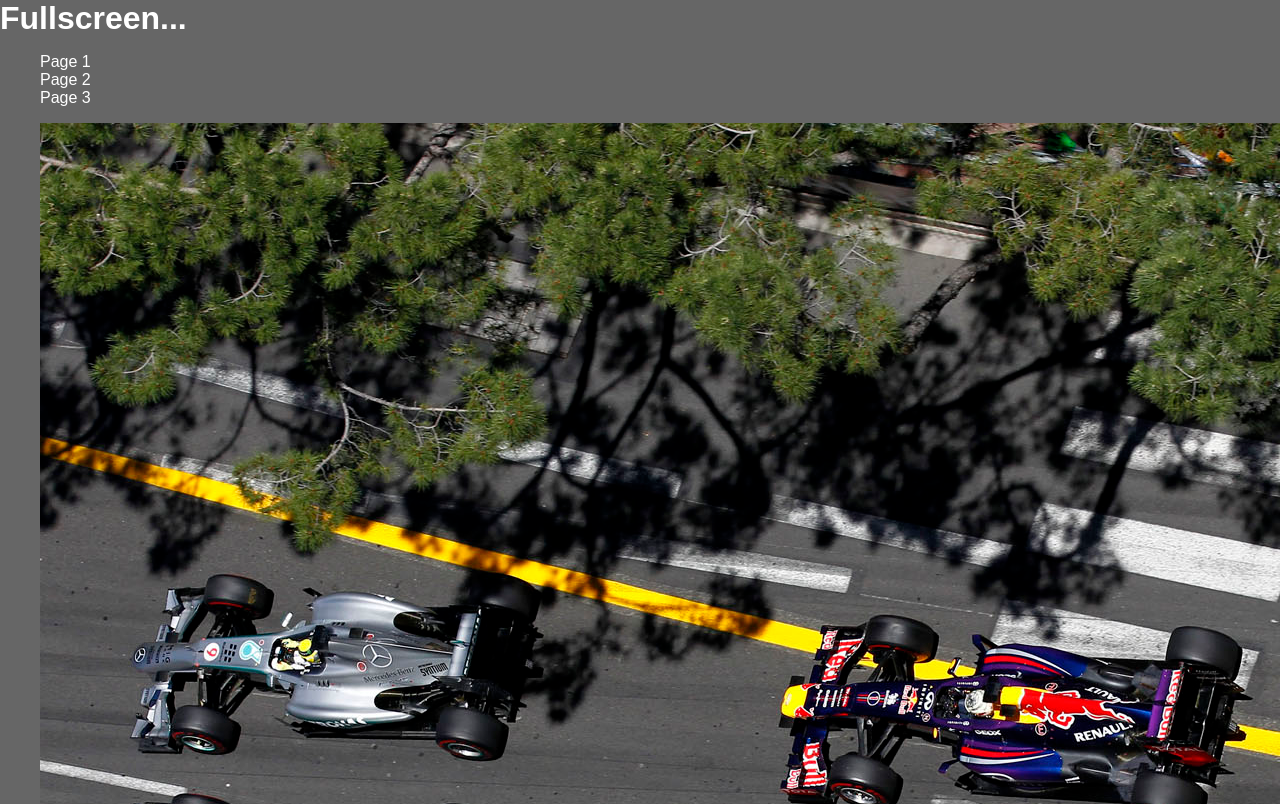
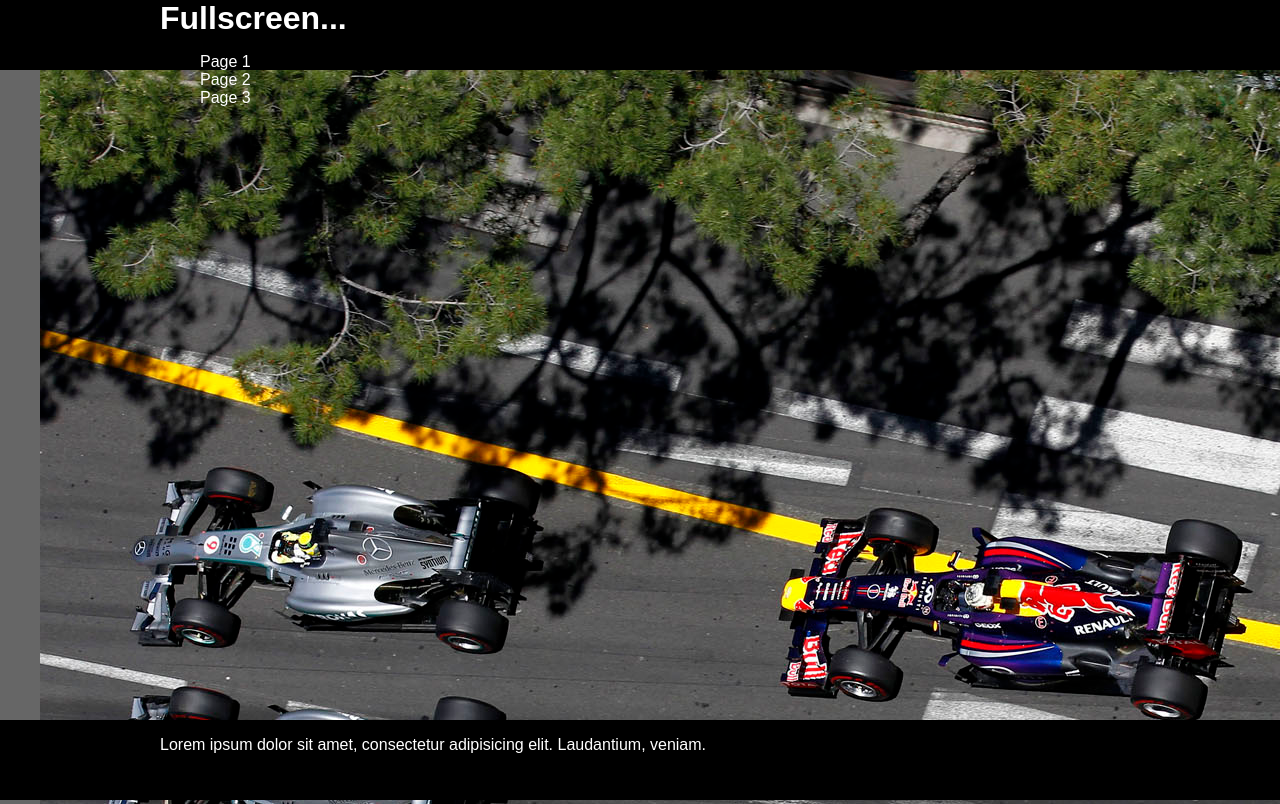
Before and after one commit to AgtLucas/fullscreen-slider, a website: page index.html in a window 1280 px wide. Shown: the top 804 px of the page. Drawn offline with nearby package versions, Linux system fonts and the light colour scheme.

Commit message:
Header, footer

```diff
--- a/index.html
+++ b/index.html
@@ -80,6 +80,12 @@
 
         </section>
 
+        <footer>
+            <div class="content">
+                <p>Lorem ipsum dolor sit amet, consectetur adipisicing elit. Laudantium, veniam.</p>
+            </div>
+        </footer>
+
         <script src="//ajax.googleapis.com/ajax/libs/jquery/1.9.1/jquery.min.js"></script>
         <script>window.jQuery || document.write('<script src="js/vendor/jquery-1.9.1.min.js"><\/script>')</script>
 
--- a/sass/_layout.scss
+++ b/sass/_layout.scss
@@ -5,3 +5,25 @@ body {
     margin: 0;
     overflow: visible;
 }
+header,
+footer {
+    position: fixed;
+    background-color: #000;
+    width: 100%;
+    margin: 0;
+    padding: 0;
+    z-index: 500;
+}
+header {
+    height: 70px;
+    top: 0;
+    margin-bottom: 20px;
+}
+footer {
+    left: 0;
+    bottom: 0;
+    height: 80px;
+}
+.content {
+    @include content;
+}
```
Also changed, not shown: css/style.css.
